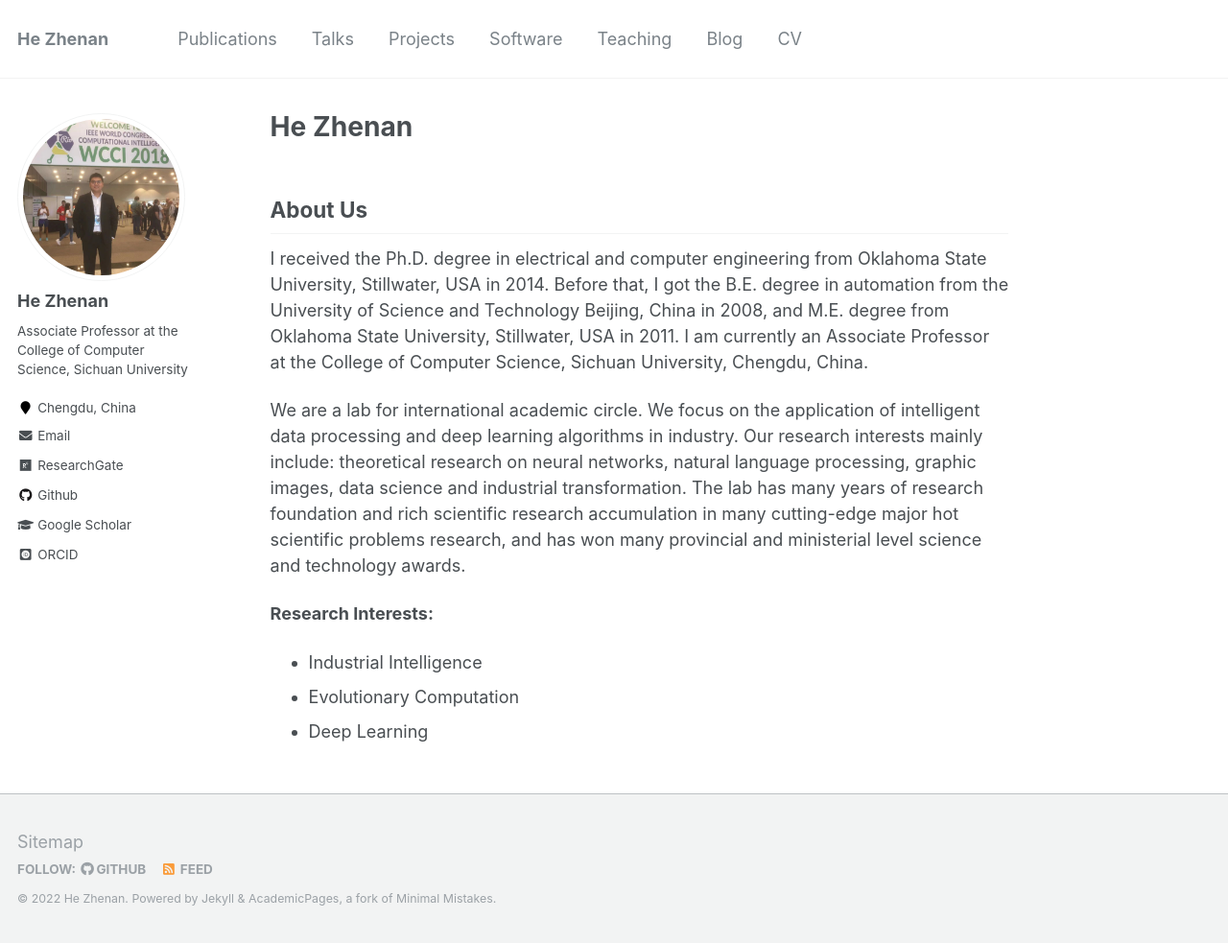
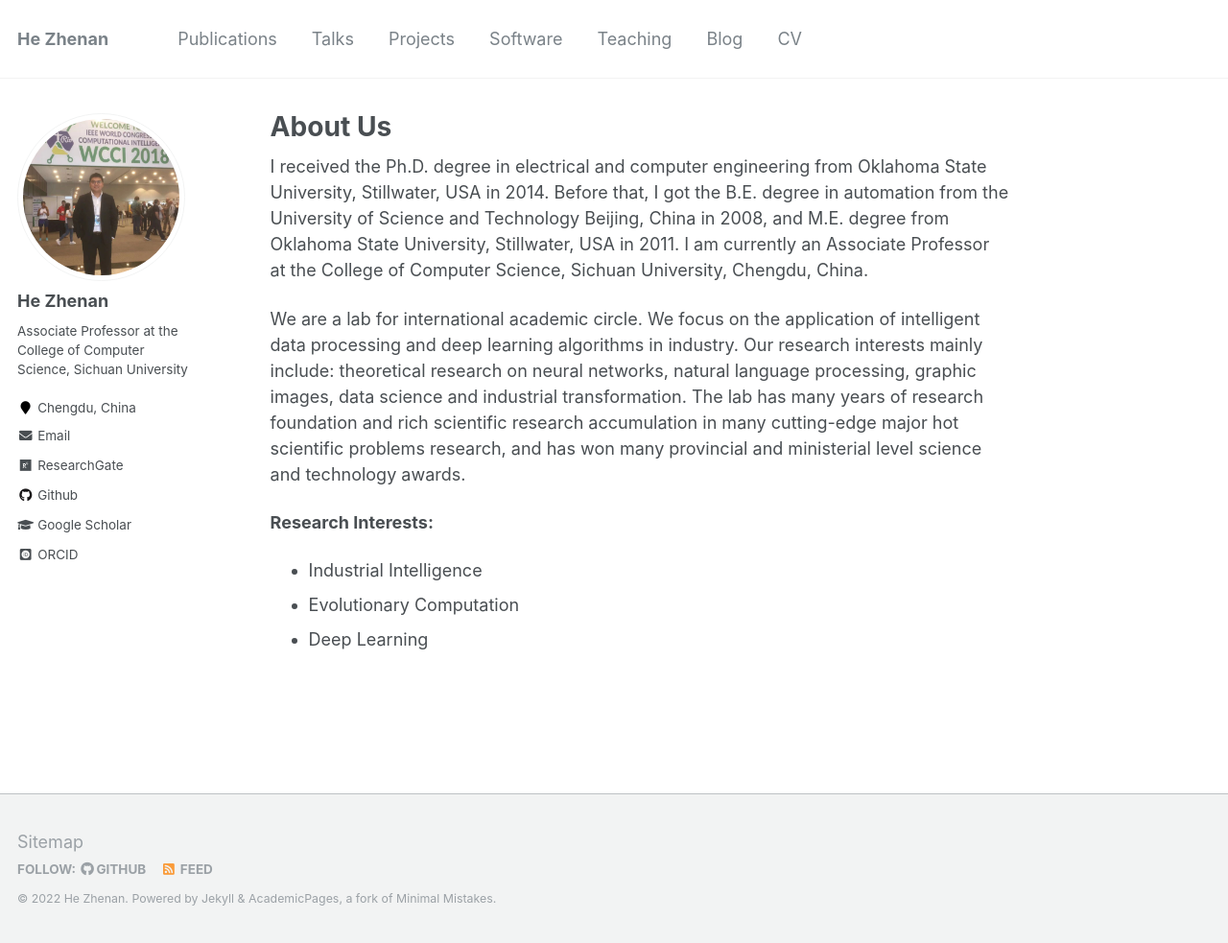
Before and after one commit to JianmingChen121/KaminZZZ.github.io, a Jekyll site: the page built from _pages/about.md, in a window 1280 px wide and 983 px high. Shown: the whole window at 96% size. Built offline with Jekyll 4.4.1, drawn with Linux system fonts in a browser that asks for light colours; some web fonts are replaced.

Commit message:
Update about.md

```diff
--- a/_pages/about.md
+++ b/_pages/about.md
@@ -1,14 +1,13 @@
 ---
 permalink: /
-title: "He Zhenan"
-excerpt: "About me"
+title: "About Us"
+excerpt: "About Us"
 author_profile: true
 redirect_from:
   - /about/
   - /about.html
 ---
 
-## About Us
 I received the Ph.D. degree in electrical and computer engineering from Oklahoma State University, Stillwater, USA in 2014. Before that, I got the B.E. degree in automation from the University of Science and Technology Beijing, China in 2008, and M.E. degree from Oklahoma State University, Stillwater, USA in 2011. I am currently an Associate Professor at the College of Computer Science, Sichuan University, Chengdu, China.
 
 We are a lab for international academic circle. We focus on the application of intelligent data processing and deep learning algorithms in industry. Our research interests mainly include: theoretical research on neural networks, natural language processing, graphic images, data science and industrial transformation. The lab has many years of research foundation and rich scientific research accumulation in many cutting-edge major hot scientific problems research, and has won many provincial and ministerial level science and technology awards.
```
